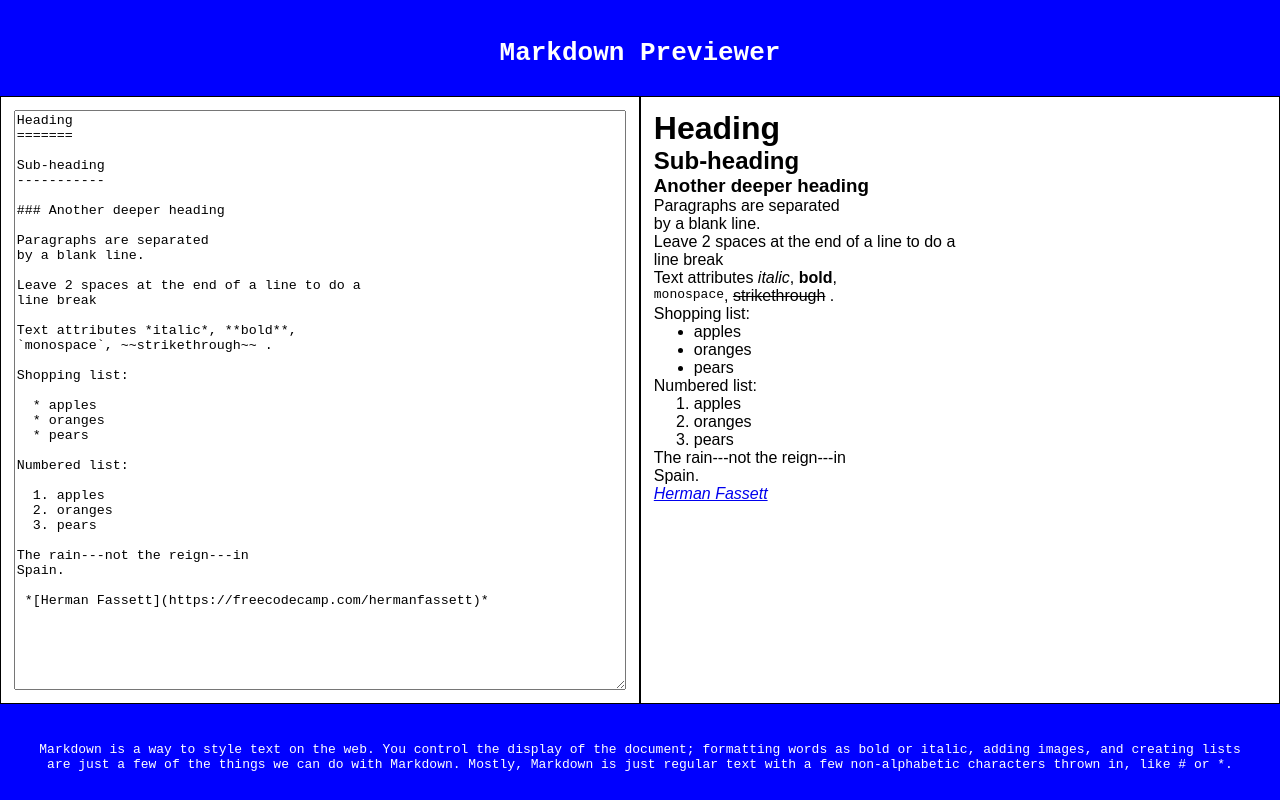
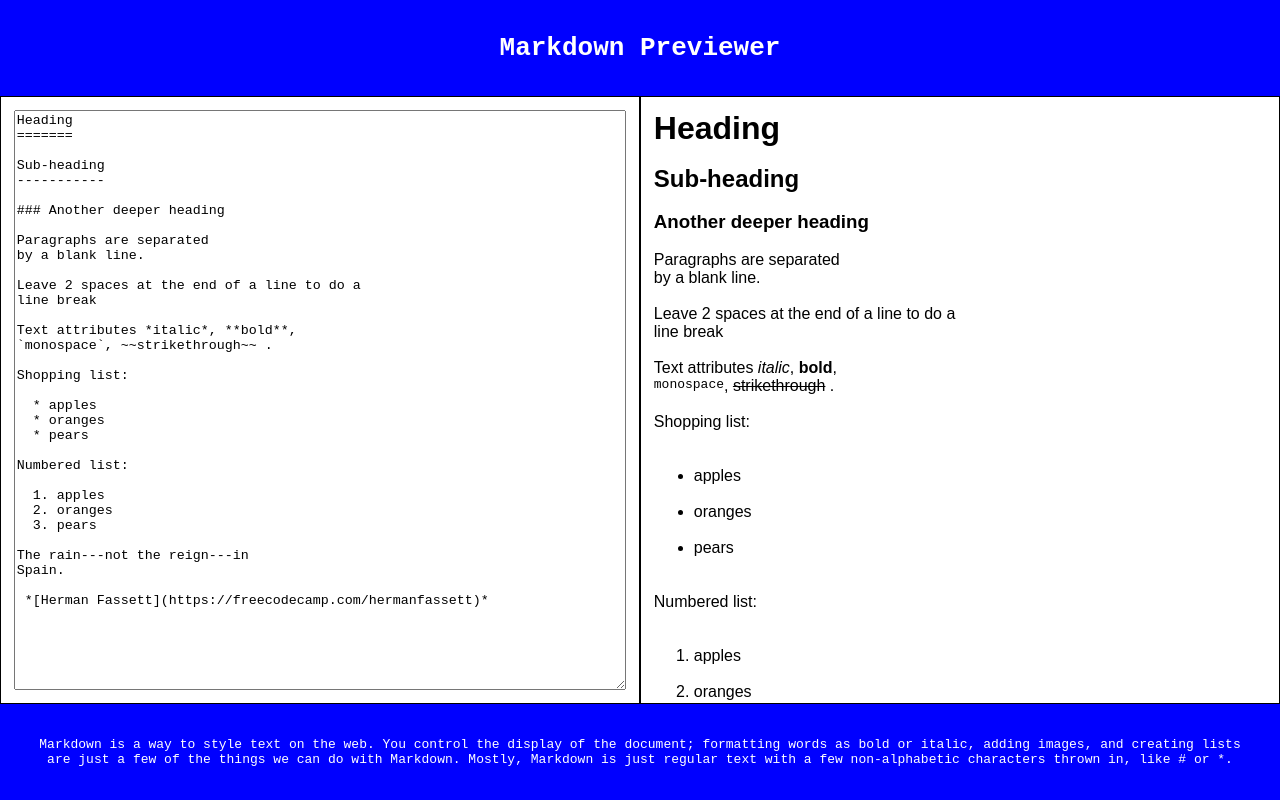
Before and after one commit to PhilippeWorks/markdown-previewer, a React (Create React App) app: page / in a window 1280 px wide. Built offline with nearby package versions, Linux system fonts and the light colour scheme.

Commit message:
centered header and footer content, and added a white space property to markup.

```diff
--- a/src/App.css
+++ b/src/App.css
@@ -16,9 +16,12 @@ body {
 	height: 12%;
 	padding: 3%;
 	text-align: center;
+	justify-content: center;
 	background-color: blue;
 	color: white;
 	font-family: monospace;
+	display: flex;
+	align-items: center;
 }
 
 .Jumbotron {
@@ -44,4 +47,6 @@ body {
 	padding: 1%;
 	border: 1px solid black;
 	height: 100%;
+	white-space: pre-line;
+	overflow-y: scroll;
 }
--- a/src/components/output/output.jsx
+++ b/src/components/output/output.jsx
@@ -1,7 +1,7 @@
 import React from 'react';
 
 function Output(props) {
-	return <div className="Output" dangerouslySetInnerHTML={{__html: props.markdown}} />
+	return <span className="Output" dangerouslySetInnerHTML={{__html: props.markdown}} />
 }
 
 export default Output;
```
